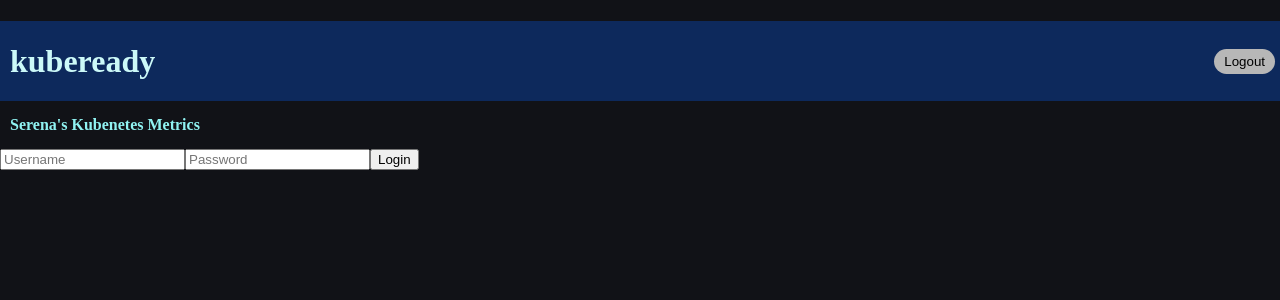
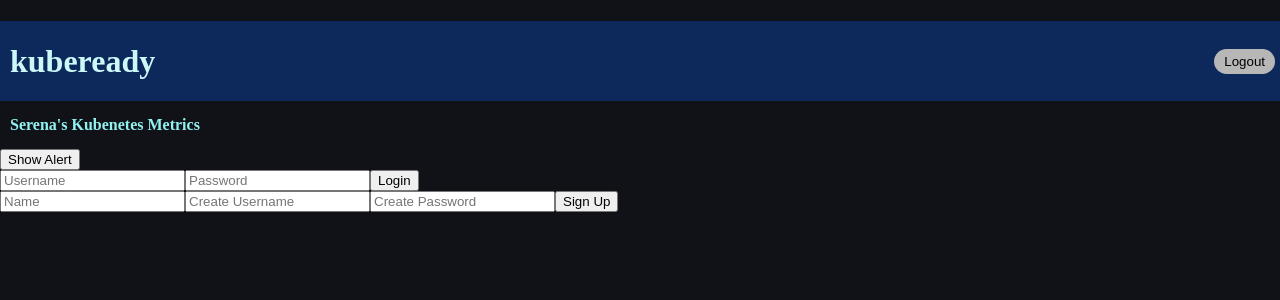
Before and after one commit to oslabs-beta/kubeready, a React app: page /log in a window 1280 px wide. Shown: the top 300 px of the page. Built offline with nearby package versions, Linux system fonts and the light colour scheme.

Commit message:
auth login, signup boilerplate

```diff
--- a/client/App.jsx
+++ b/client/App.jsx
@@ -7,6 +7,7 @@ import './styles/styles.scss';
 import DashboardContainer from './containers/DashboardContainer.jsx';
 import LogoutContainer from './containers/LogoutContainer.jsx';
 import Login from './components/Login.jsx';
+import SignUp from './components/SignUp.jsx';
 //testing out react router here!!
 import { Route, Routes } from 'react-router-dom';
 
@@ -23,8 +24,8 @@ const App = () => {
       {/* <Routes>
         <Route exact path='/log' element={<Login />} ></Route>
       </Routes> */}
-      <Login/>
-
+      <Login />
+      <SignUp />
       <DashboardContainer />
     </div>
   );
--- a/client/components/Login.jsx
+++ b/client/components/Login.jsx
@@ -1,14 +1,20 @@
-import React from 'react';
+import React  from 'react';
 
 const Login = () => {
+  //add alert component
+ const handleSubmit = (e) => {
+  e.preventDefault();
+  // what goes here?
+ }
   return (
     <div className="login">
+      <button onSubmit={handleSubmit}>Show Alert</button>
       <form >
         <input
-            className="login-input"
-            name="username"
-            type="text"
-            placeholder="Username"
+          className="login-input"
+          name="username"
+          type="text"
+          placeholder="Username"
         />
         <input
           className="login-input"
--- a/client/components/SignUp.jsx
+++ b/client/components/SignUp.jsx
@@ -0,0 +1,31 @@
+import React from 'react';
+
+const SignUp = () => {
+  return (
+    <div className="Sign Up">
+      <form >
+        <input
+          className="signup-input"
+          name="name"
+          type="text"
+          placeholder="Name"
+        />
+        <input
+          className="signup-input"
+          name="username"
+          type="text"
+          placeholder="Create Username"
+        />
+        <input
+          className="signup-input"
+          name="password"
+          type="text"
+          placeholder="Create Password"
+        />
+        <button>Sign Up</button>
+      </form>
+    </div>
+  )
+}
+
+export default SignUp;
```
